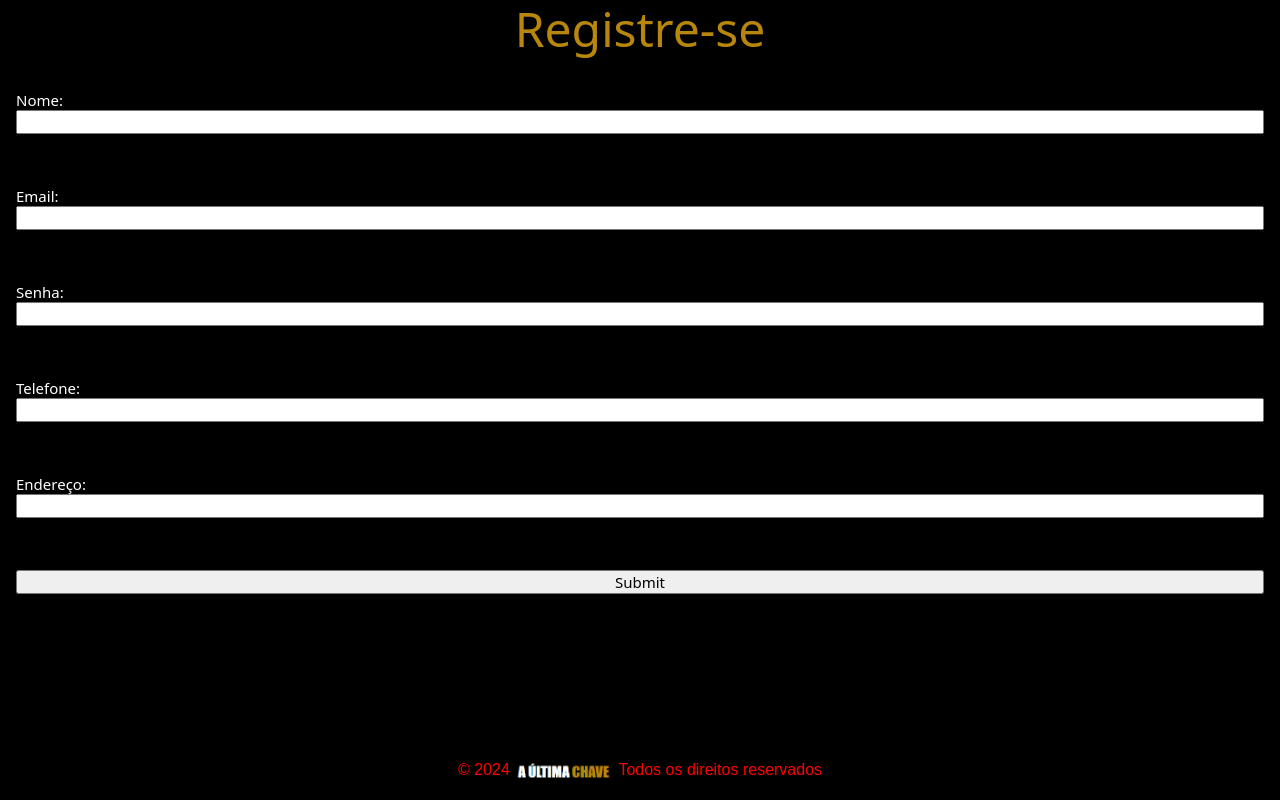
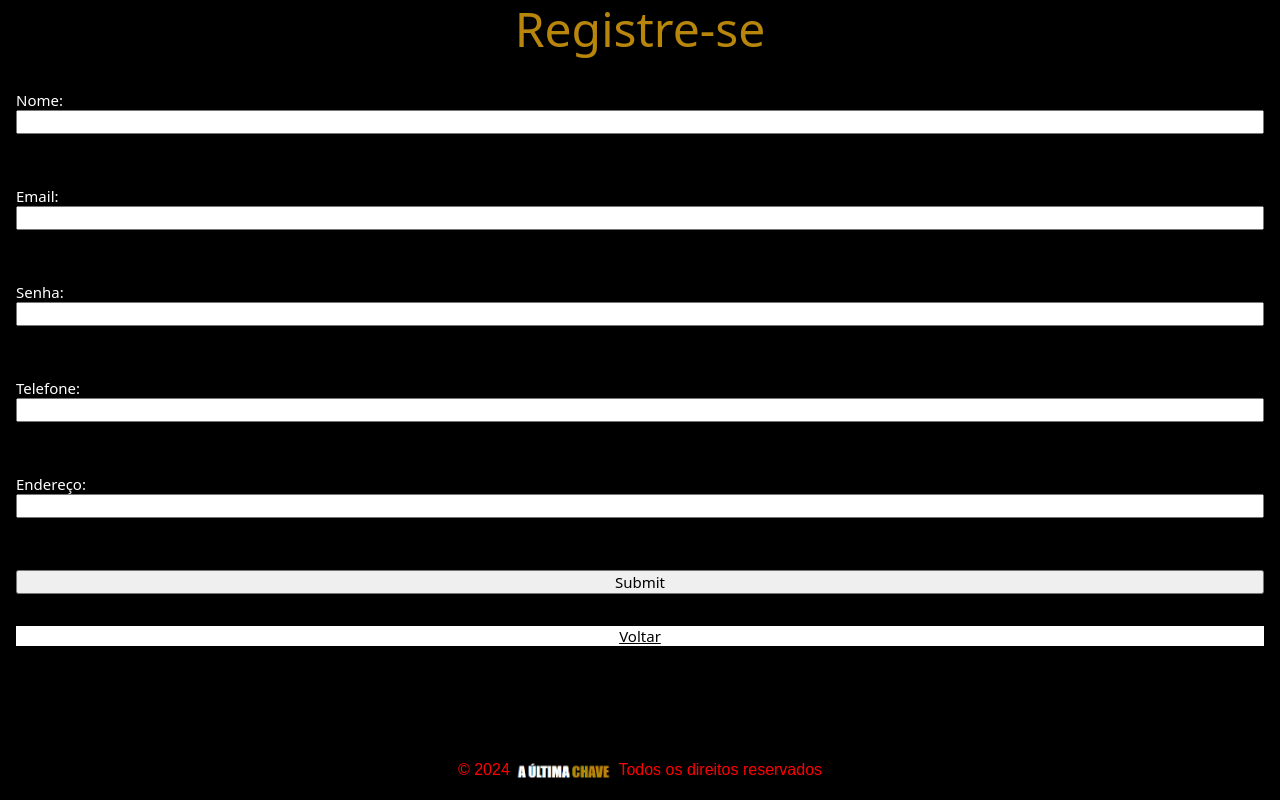
Before and after one commit to Koda012/TechAcademy-3, a PHP site: page /registro in a window 1280 px wide. Run offline with PHP 8.4, Linux system fonts and the light colour scheme.

Commit message:
botoes de voltar adicionados

```diff
--- a/paginas/home.php
+++ b/paginas/home.php
@@ -6,9 +6,9 @@
   <div class="botoes">
     <?php if (!isset($_SESSION['logado']) || $_SESSION['logado'] !== true) : ?>
       <button class="btn-login" id="login">Login</button>
-      <button class="btn-registro" id="registro">Registra-se</button>
+      <button class="btn-registro" id="registro" target="_blank">Registra-se</button>
     <?php endif; ?>
-    <a class="contato" href="Formulario.html">Entre em contato</a>
+    <a class="contato" href="Formulario"target="_blank">Entre em contato</a>
   </div>
 
   <div id="drop-menu"class="dropdown">
@@ -18,7 +18,7 @@
       <ul class="dropdown-menu">
         <li><a class="dropdown-item" href="login">Login</a></li>
         <li><a class="dropdown-item" href="registro">Registra-se</a></li>
-        <li><a class="dropdown-item" href="formulario.html">Entre em contato</a></li>
+        <li><a class="dropdown-item" href="Formulario">Entre em contato</a></li>
       </ul>
     </div>
 </header>
--- a/paginas/registro.php
+++ b/paginas/registro.php
@@ -71,6 +71,14 @@ header("Location: ../paginas/login.php");
     margin-bottom: 1rem;
     text-align: center;
   }
+  a {
+    background-color:white;
+    align-items: center;
+    width: 100%;
+    display: block;
+    text-align: center;
+    color: black;
+  }
 
     </style>
 </head>
@@ -97,6 +105,7 @@ header("Location: ../paginas/login.php");
             <p class="error-message">usuario já existente.<br> Tente novamente.</p>
         <?php endif; ?>
             <input type="submit" name='submit'>
+            <a class='voltar' href="../home" ></i>Voltar</a>
         </form>
     </div>
 </main>
--- a/src/javascript/script.js
+++ b/src/javascript/script.js
@@ -41,3 +41,6 @@ document.getElementById('login').addEventListener('click', function() {
 document.getElementById('registro').addEventListener('click', function(){
   window.location.href = 'paginas/registro.php';
 });
+document.getElementById('btn-voltar').addEventListener('click', function(){
+  window.location.href = 'paginas/home.php';
+});
```
Also changed, not shown: paginas/Formulario.php (renamed from Formulario.html, +46 -2 lines), paginas/login.php (+10 -1 lines).
